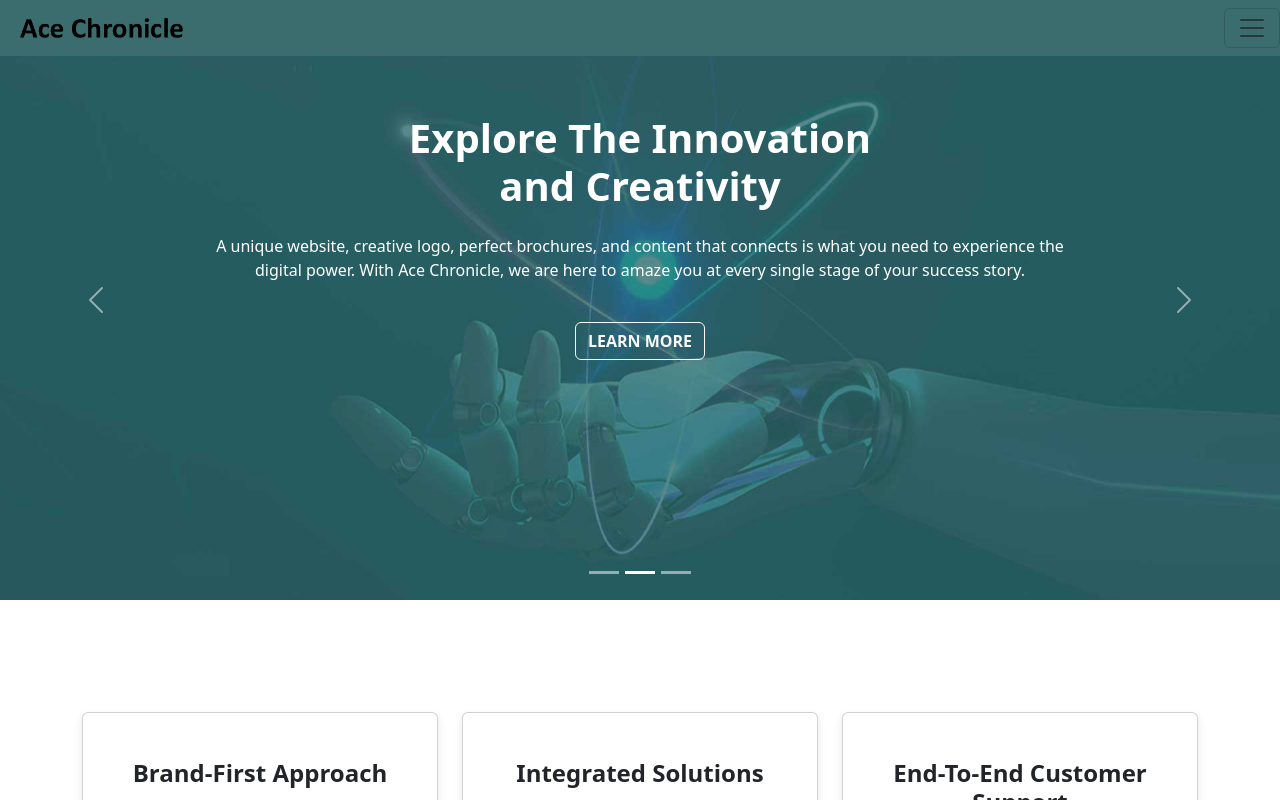
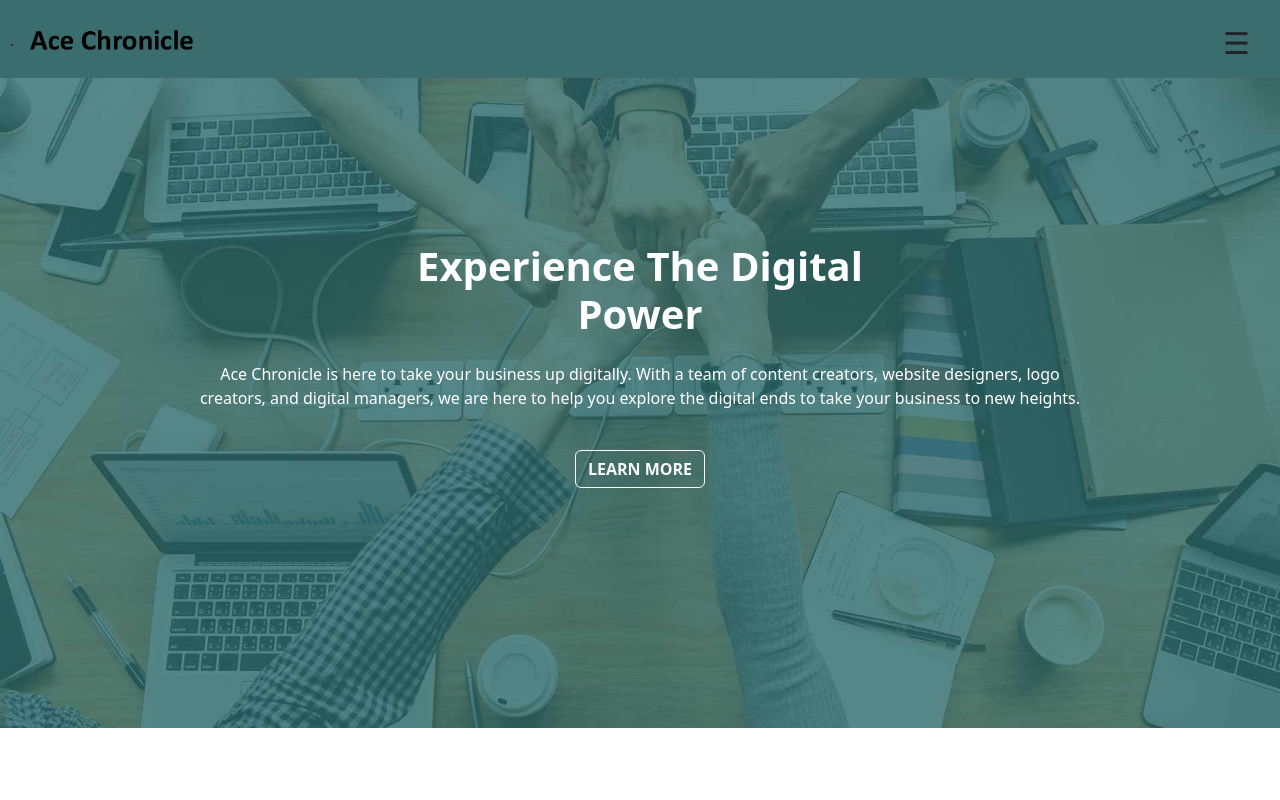
Before and after one commit to gravitonweb-IT/acechronicle, a React (Create React App) app: page / in a window 1280 px wide. Shown: the top 800 px of the page. Built offline with nearby package versions, Linux system fonts and the light colour scheme.

Commit message:
new changes

```diff
--- a/public/index.html
+++ b/public/index.html
@@ -9,6 +9,7 @@
       name="description"
       content="Web site created using create-react-app"
     />
+    <link href="https://cdn.jsdelivr.net/npm/bootstrap@5.1.3/dist/css/bootstrap.min.css" rel="stylesheet" integrity="sha384-1BmE4kWBq78iYhFldvKuhfTAU6auU8tT94WrHftjDbrCEXSU1oBoqyl2QvZ6jIW3" crossorigin="anonymous">
     <link rel="apple-touch-icon" href="%PUBLIC_URL%/logo192.png" />
     <!--
       manifest.json provides metadata used when your web app is installed on a
@@ -40,4 +41,5 @@
       To create a production bundle, use `npm run build` or `yarn build`.
     -->
   </body>
+  <script src="https://cdn.jsdelivr.net/npm/bootstrap@5.1.3/dist/js/bootstrap.bundle.min.js" integrity="sha384-ka7Sk0Gln4gmtz2MlQnikT1wXgYsOg+OMhuP+IlRH9sENBO0LRn5q+8nbTov4+1p" crossorigin="anonymous"></script>
 </html>
--- a/src/Modules/Components/Home.css
+++ b/src/Modules/Components/Home.css
@@ -1,12 +1,10 @@
 /* Home.css */
 .slider-img {
-  height: 600px;
+  height: 650px;
   object-fit: cover;
   width: 100%;
 }
-.custom-carousel {
-  max-height: 600px;
-}
+
 
 .slider-caption {
   text-align: center;
@@ -257,23 +255,7 @@
 }
 
 
-
-
-
-
-
-
-
-
-
-
-
-
-
-
-
-
-
+/* avatar second part */
 
 
 
--- a/src/Modules/Components/Home.jsx
+++ b/src/Modules/Components/Home.jsx
@@ -85,9 +85,13 @@ const Home = () => {
   };
   return (
     <>
-      {/* carousel */}
-      <Carousel className="custom-carousel">
-        <Carousel.Item>
+      <div
+        id="carouselExampleSlidesOnly"
+        class="carousel-slide1"
+        data-bs-ride="carousel"
+      >
+        <div class="carousel-inner">
+          <div class="carousel-item active">
             <img src={image1} alt="my image" className="slider-img" />
             <Carousel.Caption className="slider-caption animate__animated animate__zoomIn">
               <h1>
@@ -100,15 +104,15 @@ const Home = () => {
               <p className="d-none d-sm-block mt-4">
                 Ace Chronicle is here to take your business up digitally. With a
                 team of content creators, website designers, logo creators, and
-              digital managers, we are here to help you explore the digital ends
-              to take your business to new heights.
+                digital managers, we are here to help you explore the digital
+                ends to take your business to new heights.
               </p>
               <Button className="mt-4" variant="outline-light">
                 <b>LEARN MORE</b>
               </Button>{" "}
             </Carousel.Caption>
-        </Carousel.Item>
-        <Carousel.Item>
+          </div>
+          <div class="carousel-item">
             <img src={image2} alt="my image" className="slider-img" />
             <Carousel.Caption className="slider-caption animate__animated animate__zoomIn">
               <h1>
@@ -121,15 +125,15 @@ const Home = () => {
               <p className="d-none d-sm-block mt-4">
                 A unique website, creative logo, perfect brochures, and content
                 that connects is what you need to experience the digital power.
-              With Ace Chronicle, we are here to amaze you at every single stage
-              of your success story.
+                With Ace Chronicle, we are here to amaze you at every single
+                stage of your success story.
               </p>
               <Button className="mt-4" variant="outline-light">
                 <b>LEARN MORE</b>
               </Button>{" "}
             </Carousel.Caption>
-        </Carousel.Item>
-        <Carousel.Item>
+          </div>
+          <div class="carousel-item">
             <img src={image3} alt="my image" className="slider-img" />
             <Carousel.Caption className="slider-caption animate__animated animate__zoomIn">
               <h1>
@@ -140,17 +144,18 @@ const Home = () => {
                 </b>
               </h1>
               <p className="d-none d-sm-block mt-4">
-              With the competition rising high, we are here to help you excel at
-              the competitive edge. With the customized and personalized
-              strategies to drive your business reach and success, Ace Chronicle
-              is here to offer you all the advantages you need.
+                With the competition rising high, we are here to help you excel
+                at the competitive edge. With the customized and personalized
+                strategies to drive your business reach and success, Ace
+                Chronicle is here to offer you all the advantages you need.
               </p>
               <Button className="mt-4" variant="outline-light">
                 <b>LEARN MORE</b>
               </Button>{" "}
             </Carousel.Caption>
-        </Carousel.Item>
-      </Carousel>
+          </div>
+        </div>
+      </div>
 
       {/* cards */}
 
--- a/src/Modules/Components/Services.css
+++ /dev/null
@@ -1,57 +0,0 @@
-
-.card {
-    position: absolute;
-    overflow: hidden;
-    animation: reverse;
-    top: 0;
-    left: 0;
-  }
-  /* .custom-card .image {
-    object-fit: cover;
-    height: 460px;
-} */
-  .image{
-    vertical-align: top;
-    height: auto;
-    max-width: 100%;
-  }
-
-  p{
-    font-family: cursive;
-    font-size:small;
-    font-style: italic;
-    color:silver;
-    text-decoration: none;
-    /* cursor: pointer; */
-
-  }
-
-  .service-overlay {
-    position: absolute;
-    top: 0;
-    left: 0;
-    width: 100%;
-    height: 100%;
-    background-color: #3b6d6e;
-    display: flex;
-    justify-content: center;
-    align-items: center;
-    opacity: 0; /* Initially hidden */
-    transition: opacity 0.15s ease-in-out;
-    transition-delay: 0s;
-    transition-property: color;
-    z-index: 2;
-    cursor: pointer;
-
-  }
-
-  /* Show overlay on hover */
-  .card:hover .service-overlay {
-    opacity: 1;
-  }
-
-  /* Styles for the content within the overlay */
-  .service {
-    text-align: center;
-    color: white;
-  }
--- a/src/common/Navbar.css
+++ b/src/common/Navbar.css
@@ -1,8 +1,76 @@
-.custom-navbar{
-    background-color: #3B6D6E;
-    position: relative;
+.logo-img {
+  height: 20px;
+  margin-left: 20px;
+  margin-top: 20px;
+  margin-bottom: -30px;
 }
-.logo-img{
-    height: 20px;
-    margin-left: 20px;
+
+.navbar-container {
+  background-color: #3b6d6e;
+  padding: 10px;
+  transition: 0.5s;
 }
+.fixed-header {
+  position: fixed;
+  top: 0;
+  left: 0;
+  right: 0;
+  z-index: 1000;
+  padding: 5px 10px;
+  background-color: #ffffff;
+}
+
+.toggle-button {
+  font-size: 30px;
+  cursor: pointer;
+  float: right;
+  margin-right: 20px;
+}
+
+.sidenav {
+  height: 100%;
+  width: 0;
+  position: fixed;
+  z-index: 1;
+  top: 0;
+  right: 0;
+  background-color: black;
+  overflow-x: hidden;
+  padding-top: 60px;
+  text-align: center;
+}
+
+.sidenav.open {
+  width: 100%;
+  right: 0;
+}
+
+.sidenav a {
+  padding: 8px 8px 8px 32px;
+  text-decoration: none;
+  font-size: 25px;
+  color: #818181;
+  display: block;
+  transition: 0.3s;
+}
+
+.sidenav a:hover {
+  color: #f1f1f1;
+}
+
+.sidenav .closebtn {
+  position: absolute;
+  top: 0;
+  right: 25px;
+  font-size: 36px;
+  margin-left: 50px;
+}
+
+@media screen and (max-height: 450px) {
+  .sidenav {
+    padding-top: 15px;
+  }
+  .sidenav a {
+    font-size: 18px;
+  }
+}
--- a/src/common/Navbar.jsx
+++ b/src/common/Navbar.jsx
@@ -1,62 +1,73 @@
-import React from "react";
+import React, { useEffect, useState } from "react";
 import { Link } from "react-router-dom";
-import Container from "react-bootstrap/Container";
-import Nav from "react-bootstrap/Nav";
-import NavBar from "react-bootstrap/Navbar";
-import Offcanvas from "react-bootstrap/Offcanvas";
 import image1 from "../Modules/Components/Images/ace_logo_dark.png";
 import "./Navbar.css";
+import "animate.css";
 
 const Navbar = () => {
-  const expandSizes = [false, "sm", "md", "lg", "xl", "xxl"];
+  const [isNavOpen, setIsNavOpen] = useState(false);
+
+  const openNav = () => {
+    setIsNavOpen(true);
+  };
+
+  const closeNav = () => {
+    setIsNavOpen(false);
+  };
+  const handleNavLinkClick = () => {
+    closeNav();
+  };
+  const [isHeaderFixed, setIsHeaderFixed] = useState(false);
+
+  useEffect(() => {
+    const handleScroll = () => {
+      if (window.scrollY > 0) {
+        setIsHeaderFixed(true);
+      } else {
+        setIsHeaderFixed(false);
+      }
+    };
+
+    window.addEventListener("scroll", handleScroll);
+    return () => {
+      window.removeEventListener("scroll", handleScroll);
+    };
+  }, []);
 
   return (
     <>
-      <Container fluid className="custom-navbar">
-        <NavBar expand={expandSizes[0]} className="custom-navbar fixed-top ">
-          <NavBar.Brand href="#">
+      <div className={`navbar-container ${isHeaderFixed ? "fixed-header" : ""}`}>
         <img src={image1} alt="my image" className="logo-img" />
-          </NavBar.Brand>
-          <NavBar.Toggle
-            aria-controls={`offcanvasNavbar-expand-${expandSizes[0]}`}
-          />
-          <NavBar.Offcanvas
-            id={`offcanvasNavbar-expand-${expandSizes[0]}`}
-            aria-labelledby={`offcanvasNavbarLabel-expand-${expandSizes[0]}`}
-            placement="end"
-          >
-            <Offcanvas.Header closeButton>
-              <Offcanvas.Title
-                id={`offcanvasNavbarLabel-expand-${expandSizes[0]}`}
-              >
-                Ace Chronicle
-              </Offcanvas.Title>
-            </Offcanvas.Header>
-            <Offcanvas.Body>
-              <Nav className="justify-content-center flex-grow-1 pe-3">
-                <Link to="/" className="custom-link">
+        <span className="toggle-button" onClick={openNav}>
+          &#9776;
+        </span>
+        <div id="mySidenav" className={`sidenav ${isNavOpen ? "open" : ""}`}>
+          <a href="javascript:void(0)" className="closebtn" onClick={closeNav}>
+            &times;
+          </a>
+          <Link to="/"  className="custom-link  "  onClick={handleNavLinkClick}>
             Home
           </Link>
-                <Link to="/about" className="custom-link">
+          <Link to="/about" className="custom-link "  onClick={handleNavLinkClick}>
             About
           </Link>
-                <Link to="/blog" className="custom-link">
+          <Link to="/blog" className="custom-link "  onClick={handleNavLinkClick}>
             Blog
           </Link>
-                <Link to="/detailsblog" className="custom-link">
+          <Link to="/detailsblog" className="custom-link"  onClick={handleNavLinkClick}>
             Blog Details
           </Link>
-                <Link to="/services" className="custom-link">
+          <Link to="/services" className="custom-link "  onClick={handleNavLinkClick}>
             Services
           </Link>
-                <Link to="/career" className="custom-link">
+          <Link to="/career" className="custom-link"  onClick={handleNavLinkClick}>
             Career
           </Link>
-              </Nav>
-            </Offcanvas.Body>
-          </NavBar.Offcanvas>
-        </NavBar>
-      </Container>
+        </div>
+
+        <h2></h2>
+        <p>.</p>
+      </div>
     </>
   );
 };
```
Lines whose indentation alone changed are shown as unchanged.
